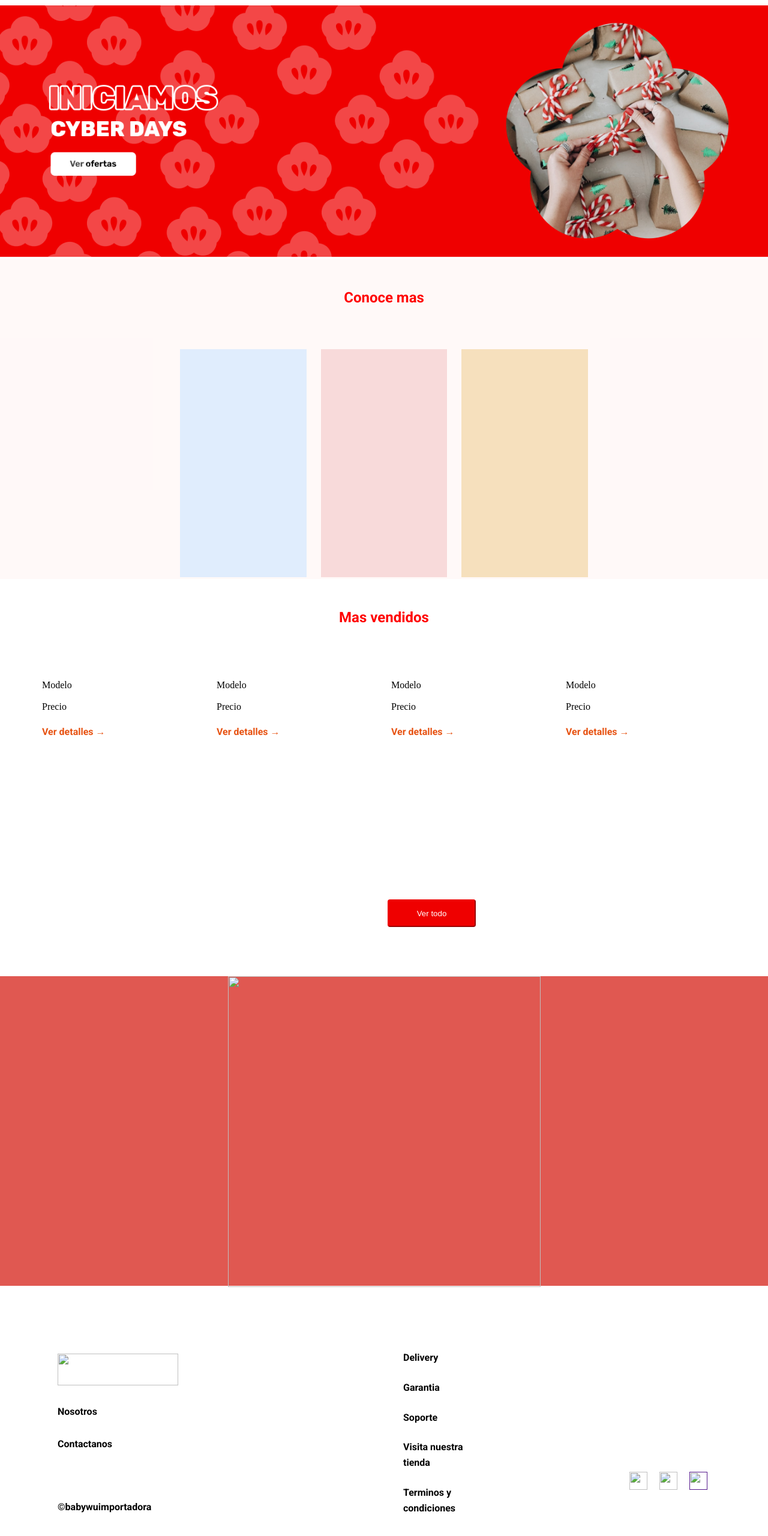
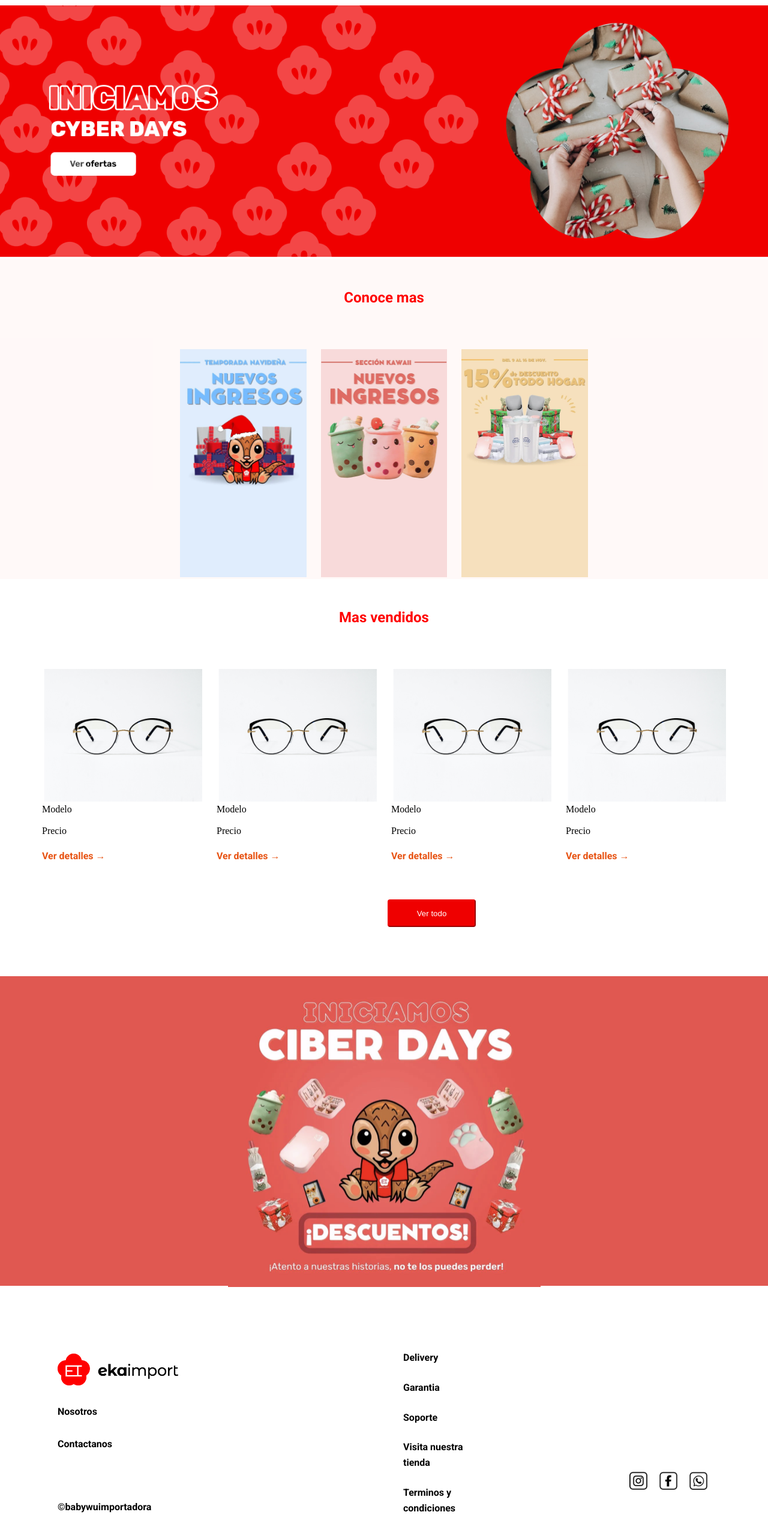
Before and after one commit to Alejo260894/eka, a plain HTML site: page index.html in a window 1280 px wide. Shown: the part 200-2760 px from the top of the page at 60% size. Drawn offline with Linux system fonts and the light colour scheme; the site is published under a folder, as on GitHub Pages, so addresses that start at the root find nothing.

Commit message:
Update index.html

```diff
--- a/index.html
+++ b/index.html
@@ -16,7 +16,7 @@
 <body>
     <header>
         <div>
-            <a href="./index.html"><img src="assets/img/logo-horizontal.png" alt="" class="cabecera_logo"></a>
+            <a href="./index.html"><img src="./assets/img/logo-horizontal.png" alt="" class="cabecera_logo"></a>
             <p>01 376 9898</p>
         </div>
         <nav>
@@ -31,10 +31,10 @@
 
 
 
-                <p class="texto_buscar"> <img class="icono_busqueda" src="assets/img/icono_busqueda.png" alt="">Buscar
+                <p class="texto_buscar"> <img class="icono_busqueda" src="./assets/img/icono_busqueda.png" alt="">Buscar
                 </p>
-                <img class="icono_corazon" src="assets/img/corazon.png" alt="">
-                <img class="bolsa_compra" src="assets/img/bolsa-de-la-compra.png" alt="">
+                <img class="icono_corazon" src="./assets/img/corazon.png" alt="">
+                <img class="bolsa_compra" src="./assets/img/bolsa-de-la-compra.png" alt="">
 
             </div>
         </nav>
@@ -43,15 +43,15 @@
     <main>
         <section>
             <div>
-                <img src="assets/img/Frame 22.png" alt="">
+                <img src="./assets/img/Frame 22.png" alt="">
             </div>
             <div class="conoce_mas">
                 <p class="conoce_mas_titulo">Conoce mas</p>
 
                 <div class=ofertas>
-                    <div class="ofertas_1"><img src="/assets/img/temporada_navideña.png" alt=""></div>
-                    <div class="ofertas_2"><img src="/assets/img/nuevos_ingresos.png" alt=""></div>
-                    <div class="ofertas_3"><img src="/assets/img/descuento.png" alt=""></div>
+                    <div class="ofertas_1"><img src="./assets/img/temporada_navideña.png" alt=""></div>
+                    <div class="ofertas_2"><img src="./assets/img/nuevos_ingresos.png" alt=""></div>
+                    <div class="ofertas_3"><img src="./assets/img/descuento.png" alt=""></div>
                 </div>
             </div>
             <div class="mas_vendidos">
@@ -59,28 +59,28 @@
 
                 <div class="mas_vendidos_lista">
                     <div class="">
-                        <img src="/assets/img/productoprueba.png" alt="">
+                        <img src="./assets/img/productoprueba.png" alt="">
                         <p>Modelo</p><br>
                         <p>Precio</p><br>
                         <p class="mas_vendidos_lista_mas">Ver detalles →</p>
                     </div>
 
                     <div class="">
-                        <img src="/assets/img/productoprueba.png" alt="">
+                        <img src="./assets/img/productoprueba.png" alt="">
                         <p>Modelo</p><br>
                         <p>Precio</p><br>
                         <p class="mas_vendidos_lista_mas">Ver detalles →</p>
                     </div>
 
                     <div class="">
-                        <img src="/assets/img/productoprueba.png" alt="">
+                        <img src="./assets/img/productoprueba.png" alt="">
                         <p>Modelo</p><br>
                         <p>Precio</p><br>
                         <p class="mas_vendidos_lista_mas">Ver detalles →</p>
                     </div>
 
                     <div class="">
-                        <img src="/assets/img/productoprueba.png" alt="">
+                        <img src="./assets/img/productoprueba.png" alt="">
                         <p>Modelo</p><br>
                         <p>Precio</p><br>
                         <p class="mas_vendidos_lista_mas">Ver detalles →</p>
@@ -91,7 +91,7 @@
                 <button>Ver todo</button>
             </div>
             <div class="ciberdays">
-                <img src="/assets/img/ciberdays.png" alt="">
+                <img src="./assets/img/ciberdays.png" alt="">
             </div>
 
         </section>
@@ -100,7 +100,7 @@
     <footer>
         <div class="pie_de_pagina">
             <div class="pie_de_pagina_1">
-                <img class="pie_de_pagina_1_img" src="/assets/img/logo-horizontal.png" alt="">
+                <img class="pie_de_pagina_1_img" src="./assets/img/logo-horizontal.png" alt="">
                 <p>Nosotros</p>
                 <p>Contactanos</p><br>
                 <p>©babywuimportadora</p>
@@ -115,9 +115,9 @@
                 </ul>
             </div>
             <div class="pie_de_pagina_3">
-                <a href="https://www.instagram.com/eka.import/?hl=es-la"><img href="https://www.instagram.com/eka.import/?hl=es-la" src="/assets/img/intagramlogo.jpg" alt=""></a>
-                <a href="https://www.facebook.com/babywu.peru"><img src="/assets/img/facebooklogo.jpg" alt=""></a>
-                <a href=""><img src="/assets/img/whatsapplogo.jpg" alt=""></a>
+                <a href="https://www.instagram.com/eka.import/?hl=es-la"><img href="https://www.instagram.com/eka.import/?hl=es-la" src="./assets/img/intagramlogo.jpg" alt=""></a>
+                <a href="https://www.facebook.com/babywu.peru"><img src="./assets/img/facebooklogo.jpg" alt=""></a>
+                <a href=""><img src="./assets/img/whatsapplogo.jpg" alt=""></a>
             </div>
         </div>
 
```
